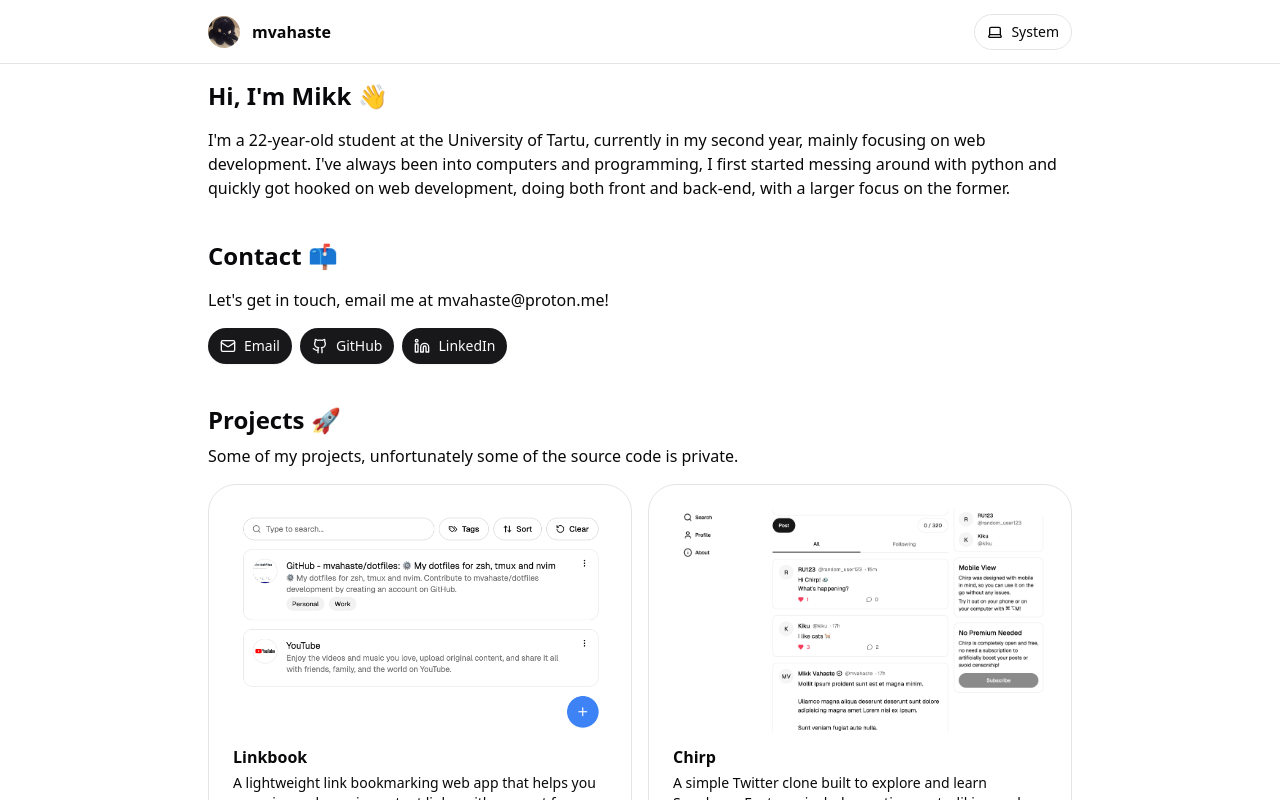
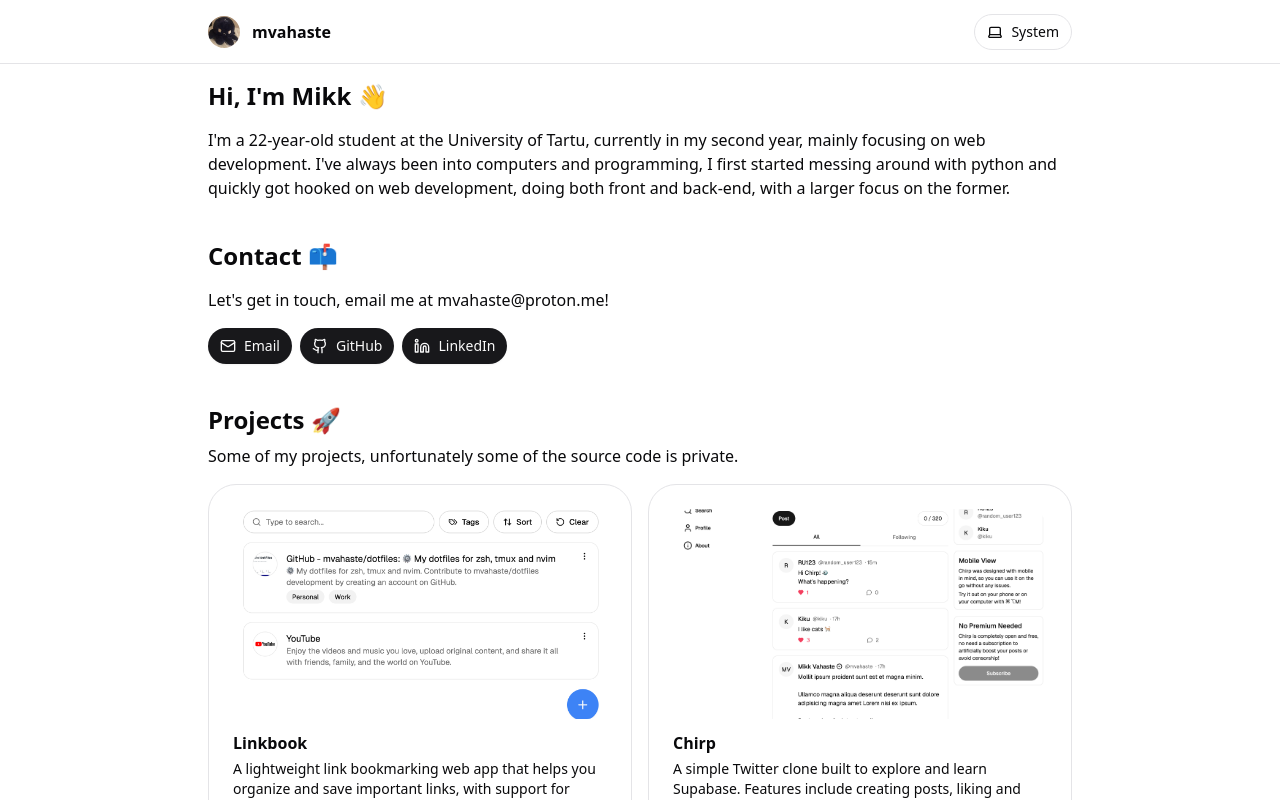
Before and after one commit to mvahaste/www, a Next.js app: page / in a window 1280 px wide. Shown: the top 800 px of the page. Built offline with nearby package versions, Linux system fonts and the light colour scheme.

Commit message:
16:9 project image

```diff
--- a/components/project-card.tsx
+++ b/components/project-card.tsx
@@ -19,7 +19,7 @@ export default function ProjectCard({ project }: ProjectCardProps) {
       className="bg-card text-card-foreground flex flex-col gap-1 rounded-xl border p-6 text-sm"
     >
       <Image
-        className="mb-2 aspect-[5/3] h-auto w-full rounded-sm object-cover"
+        className="mb-2 aspect-[16/9] h-auto w-full rounded-sm object-cover"
         width={500}
         height={300}
         src={project.image}
```
